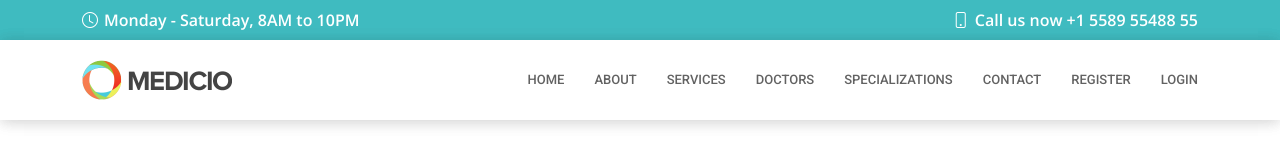
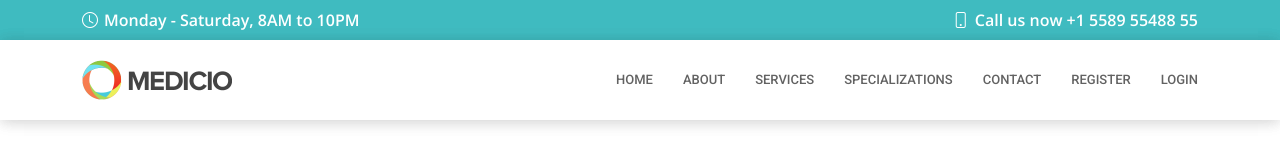
Before and after one commit to salmaalzayat/FE-ITIGraduationProject, an Angular app: page /header in a window 1280 px wide. Shown: the top 160 px of the page. Built offline with nearby package versions, Linux system fonts and the light colour scheme.

Commit message:
removed doctors from header

```diff
--- a/src/app/header/header.component.html
+++ b/src/app/header/header.component.html
@@ -25,7 +25,7 @@
           <li><a class="nav-link scrollto" [routerLink]="['/hero']">Home</a></li>
           <li><a class="nav-link scrollto" [routerLink]="['/about']">About</a></li>
           <li><a class="nav-link scrollto" [routerLink]="['/services']">Services</a></li>
-          <li><a class="nav-link scrollto" [routerLink]="['/doctor']">Doctors</a></li>
+          <!-- <li><a class="nav-link scrollto" [routerLink]="['/doctor']">Doctors</a></li> -->
           <li><a class="nav-link scrollto" [routerLink]="['/Specializations']">Specializations</a></li>
           <li><a class="nav-link scrollto" [routerLink]="['/contact']">Contact</a></li>
           <li><a class="nav-link scrollto" [routerLink]="['/register']">Register</a></li>
--- a/src/app/header/header.component.ts
+++ b/src/app/header/header.component.ts
@@ -8,4 +8,5 @@
 })
 export class HeaderComponent {
 
+
 }
```
Also changed, not shown: src/app/doctor/doctor.component.ts (line endings or trailing spaces).
